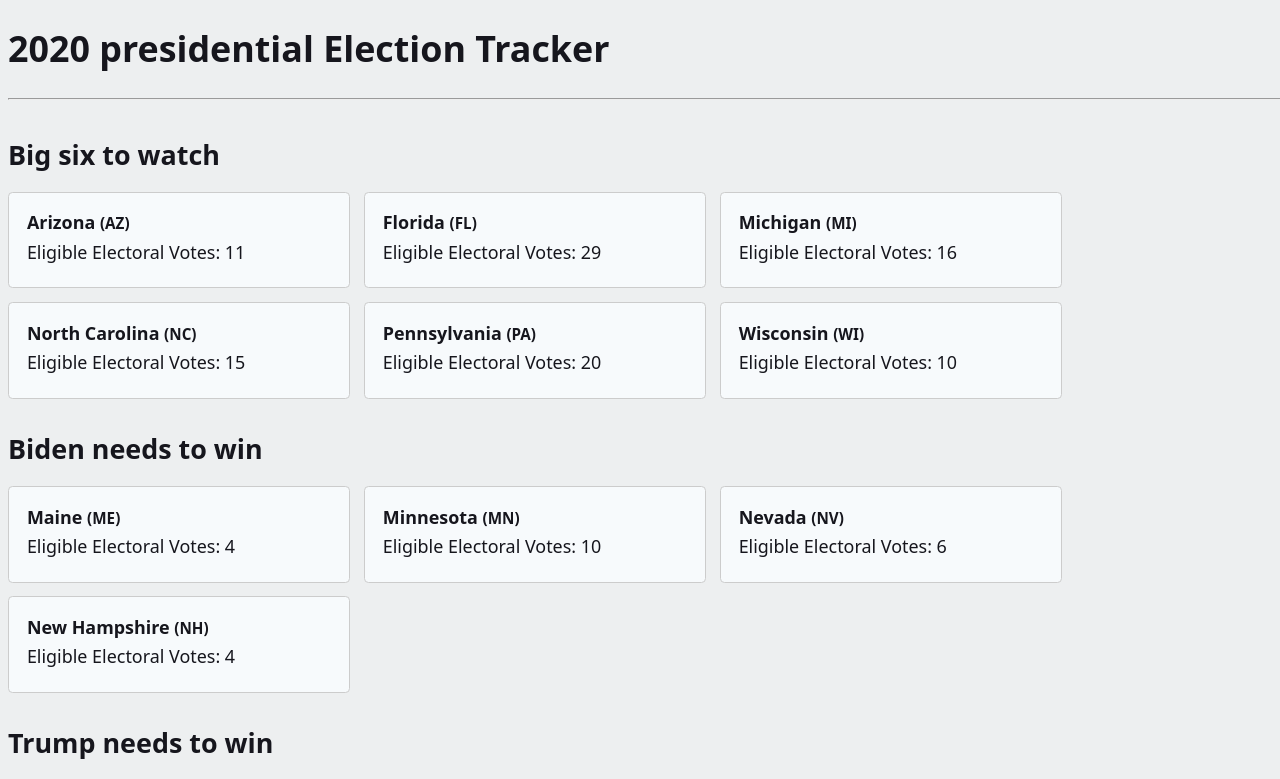
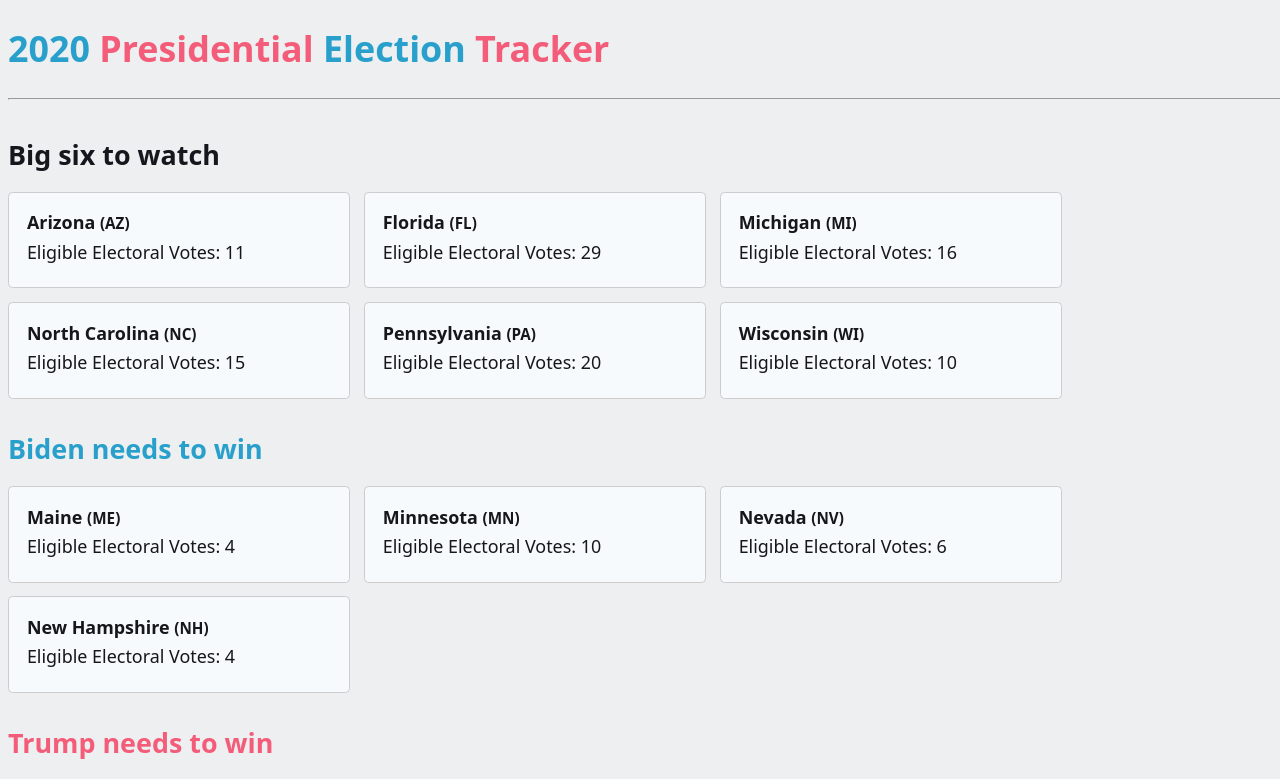
Before and after one commit to tbremer/proj-270, a Next.js app: page / in a window 1280 px wide. Shown: the top 779 px of the page. Built offline with nearby package versions, Linux system fonts and the light colour scheme.

Commit message:
minor styling

```diff
--- a/components/State.tsx
+++ b/components/State.tsx
@@ -1,7 +1,20 @@
-export default function TitledList({ title, states }: { title: String; states: Array<State> }) {
+import { State } from 'data/state';
+import { Party } from 'data/party';
+
+export default function TitledList({
+  title,
+  states,
+  party = Party.Neutral,
+}: {
+  title: String;
+  states: Array<State>;
+  party?: Party;
+}) {
   return (
     <>
-      <h2 style={{ margin: 0 }}>{title}</h2>
+      <h2 className={party === Party.Dem ? 'text-dem' : party === Party.Rep ? 'text-rep' : ''} style={{ margin: 0 }}>
+        {title}
+      </h2>
       <ol
         style={{
           display: 'flex',
--- /dev/null
+++ b/data/party.ts
@@ -0,0 +1,5 @@
+export enum Party {
+  Neutral,
+  Dem,
+  Rep,
+}
--- a/pages/index.tsx
+++ b/pages/index.tsx
@@ -1,4 +1,5 @@
 import { stateData, Importance, State } from 'data/state';
+import { Party } from 'data/party';
 import StateList from 'components/State';
 
 interface RunTimeProps {
@@ -16,12 +17,17 @@ export default function Home({ data: states }: RunTimeProps) {
   const trump = states.filter((s) => s.type === Importance.TrumpNeeds);
   return (
     <>
-      <h1>2020 presidential Election Tracker</h1>
+      <h1>
+        <span className="text-dem">2020 </span>
+        <span className="text-rep">Presidential </span>
+        <span className="text-dem">Election </span>
+        <span className="text-rep">Tracker </span>
+      </h1>
       <hr style={{ marginBottom: '2rem' }} />
 
       <StateList title="Big six to watch" states={bigsix} />
-      <StateList title="Biden needs to win" states={biden} />
-      <StateList title="Trump needs to win" states={trump} />
+      <StateList title="Biden needs to win" states={biden} party={Party.Dem} />
+      <StateList title="Trump needs to win" states={trump} party={Party.Rep} />
       <StateList title="Remaining states" states={rest} />
 
       <hr />
--- a/styles/style.css
+++ b/styles/style.css
@@ -34,3 +34,16 @@ a:active {
 a:visited {
     color: #33678e;
 }
+
+.text-dem {
+    color: #28a0cb;
+}
+.text-rep {
+    color: #f45d79;
+}
+.bg-dem {
+    background-color: #28a0cb;
+}
+.bg-rep {
+    background-color: #f45d79;
+}
```
